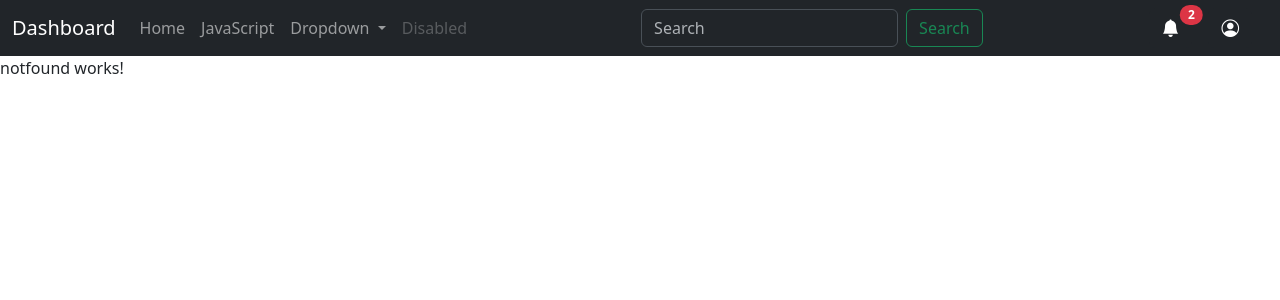
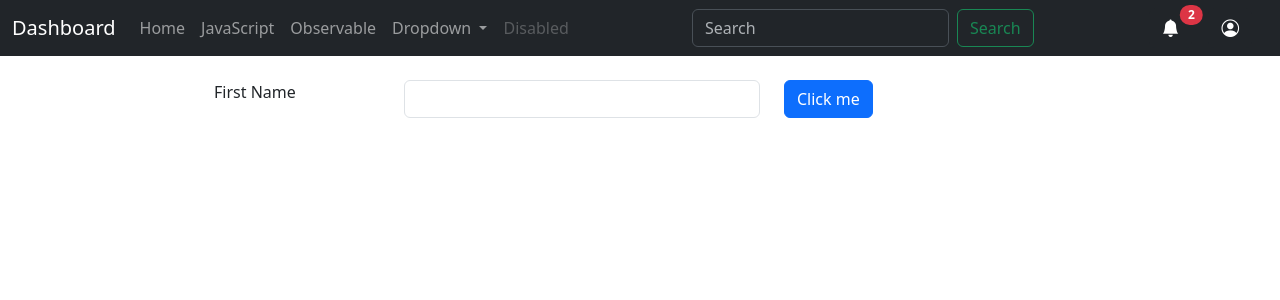
Before and after one commit to ntjchavan/angular19, an Angular app: page /observables in a window 1280 px wide. Shown: the top 300 px of the page. Built offline with nearby package versions, Linux system fonts and the light colour scheme.

Commit message:
Added navbar and observables

```diff
--- /dev/null
+++ b/src/app/Components/Observables/observable.component.html
@@ -0,0 +1,14 @@
+<div class="container">
+    <div class="row mt-4">
+        <div class="col-sm-2"></div>
+        <div class="col-sm-2">
+            First Name
+        </div>
+        <div class="col-sm-4">
+            <input type="text" class="form-control" name="fname" />
+        </div>
+        <div class="col-sm-4">
+            <button type="button" class="btn btn-primary">Click me</button>
+        </div>
+    </div>
+</div>
--- /dev/null
+++ b/src/app/Components/Observables/observable.component.ts
@@ -0,0 +1,13 @@
+import { Component, OnInit } from "@angular/core";
+
+@Component({
+    selector: 'app-observable',
+    templateUrl: './observable.component.html',
+    styleUrl: './observable.component.css'
+})
+export class ObservableComponent implements OnInit {
+
+    ngOnInit(): void {
+
+    }
+}
--- a/src/app/app.routes.ts
+++ b/src/app/app.routes.ts
@@ -7,6 +7,7 @@ import { ParentComponent } from './Components/Studies/parent/parent.component';
 import { BindapidataComponent } from './Components/Studies/bindapidata/bindapidata.component';
 import { NewtaskComponent } from './Components/Tasks/Newtask/newtask.component';
 import { DuplicateDivsComponent } from './Components/duplicate-divs/duplicate-divs.component';
+import { ObservableComponent } from './Components/Observables/observable.component';
 
 export const routes: Routes = [
     { path: '', component: HomeComponent },
@@ -16,5 +17,6 @@ export const routes: Routes = [
     { path: 'bindapi', component: BindapidataComponent },
     { path: 'tasks', component: NewtaskComponent },
     { path: 'divs', component: DuplicateDivsComponent },
+    { path: 'observables', component: ObservableComponent },
     { path: '**', component: NotfoundComponent }
 ];
--- a/src/app/navbar/navbar.component.html
+++ b/src/app/navbar/navbar.component.html
@@ -12,6 +12,9 @@
         </li>
         <li class="nav-item">
           <a class="nav-link" routerLink="aboutus">JavaScript</a>
+        </li>
+        <li class="nav-item">
+          <a class="nav-link" routerLink="observables">Observable</a>
         </li>
         <li class="nav-item dropdown">
           <a class="nav-link dropdown-toggle" href="#" role="button" data-bs-toggle="dropdown" aria-expanded="false">
```
Also changed, not shown: src/app/Components/Observables/observable.component.css (added), 1 other file (tests, documents, lock files or other folders).
